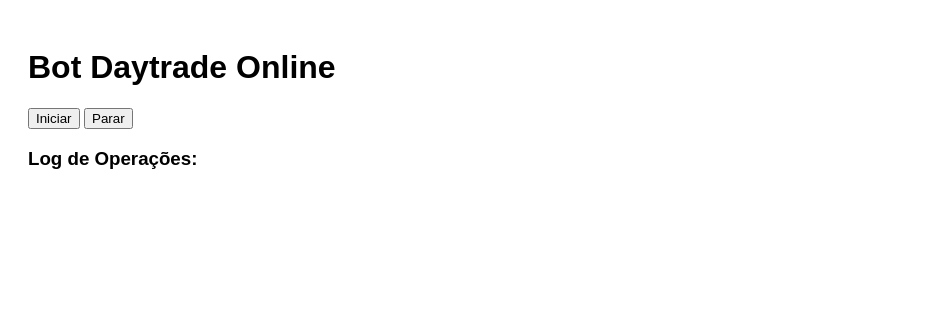
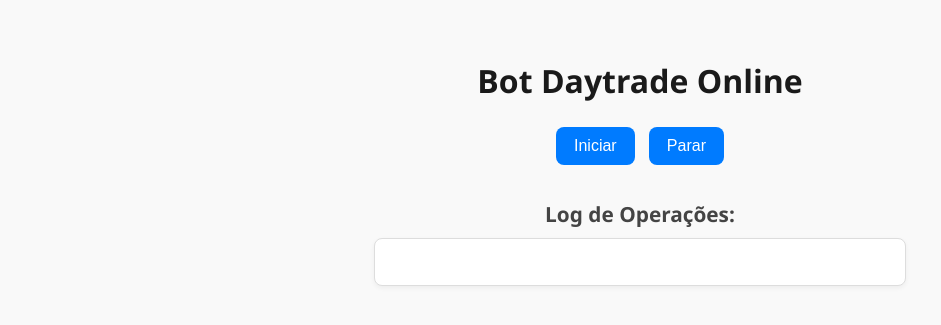
Before and after one commit to diltormac/bot-daytrade, a Flask app: page / in a window 1280 px wide. Shown: the top 325 px of the page, without its empty margins (0-941 px from the left). Run offline with Flask 2, Linux system fonts and the light colour scheme.

Commit message:
Update index.html

```diff
--- a/templates/index.html
+++ b/templates/index.html
@@ -1,19 +1,89 @@
 <!DOCTYPE html>
-<html>
+<html lang="pt-BR">
 <head>
-    <title>Bot Daytrade</title>
+  <meta charset="UTF-8">
+  <title>Bot Daytrade Online</title>
+  <style>
+    body {
+      background-color: #f9f9f9;
+      font-family: 'Segoe UI', Tahoma, Geneva, Verdana, sans-serif;
+      padding: 30px;
+      color: #333;
+      text-align: center;
+    }
+
+    h1 {
+      font-size: 2em;
+      color: #1a1a1a;
+      margin-bottom: 20px;
+    }
+
+    form {
+      margin-bottom: 30px;
+    }
+
+    button {
+      background-color: #007bff;
+      color: white;
+      border: none;
+      padding: 10px 18px;
+      margin: 5px;
+      border-radius: 8px;
+      font-size: 16px;
+      cursor: pointer;
+      transition: 0.3s;
+    }
+
+    button:hover {
+      background-color: #0056b3;
+    }
+
+    h3 {
+      font-size: 1.3em;
+      margin-bottom: 10px;
+      color: #444;
+    }
+
+    .log-box {
+      background-color: #fff;
+      border: 1px solid #ddd;
+      border-radius: 8px;
+      padding: 15px;
+      max-width: 500px;
+      margin: 0 auto;
+      text-align: left;
+      box-shadow: 0 2px 5px rgba(0,0,0,0.05);
+    }
+
+    .log-box li {
+      margin-bottom: 8px;
+    }
+
+    .timestamp {
+      color: #888;
+    }
+
+    .status {
+      font-weight: bold;
+      color: green;
+    }
+  </style>
 </head>
-<body style="font-family: Arial; padding: 20px;">
+<body>
   <h1>Bot Daytrade Online</h1>
+
   <form method="POST">
     <button name="acao" value="iniciar">Iniciar</button>
     <button name="acao" value="parar">Parar</button>
   </form>
+
   <h3>Log de Operações:</h3>
+  <div class="log-box">
     <ul>
       {% for hora, msg in log %}
-            <li>[{{ hora }}] {{ msg }}</li>
+        <li><span class="timestamp">[{{ hora }}]</span> <span class="status">{{ msg }}</span></li>
       {% endfor %}
     </ul>
+  </div>
 </body>
 </html>
```
Lines whose indentation alone changed are shown as unchanged.
